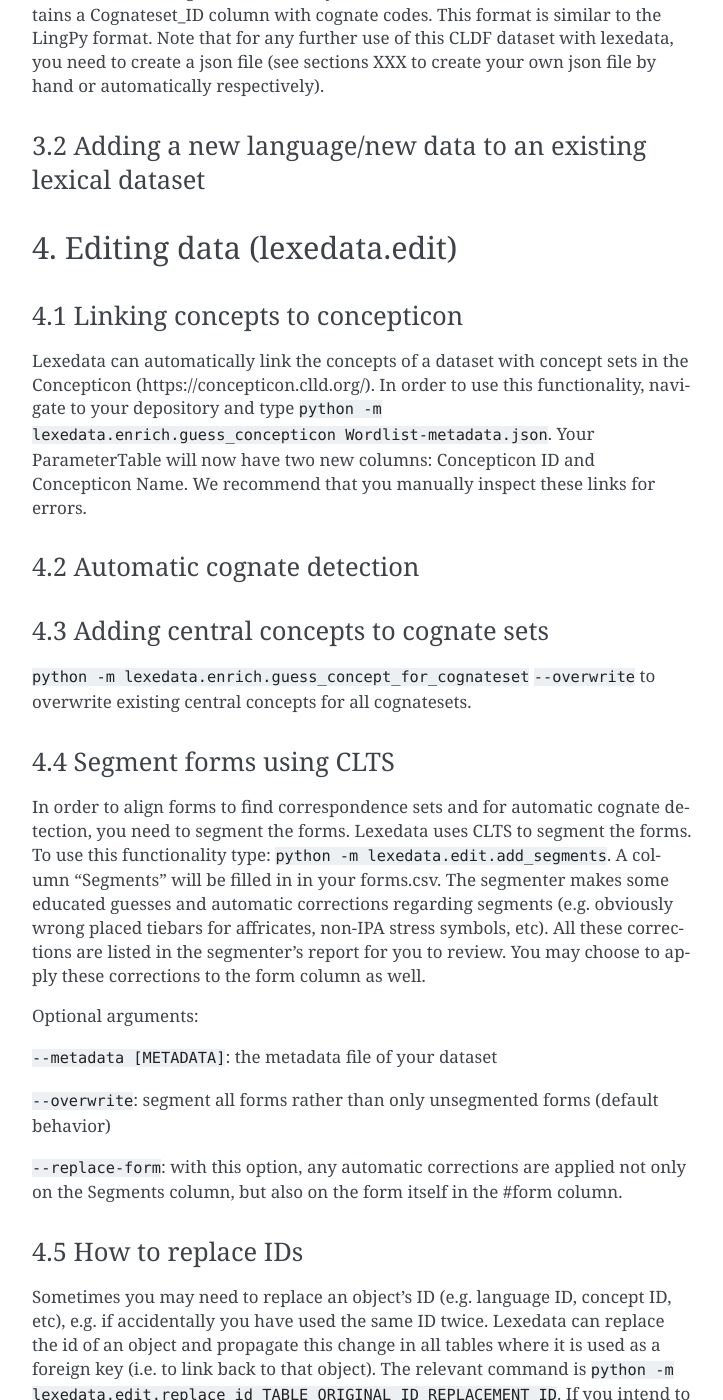
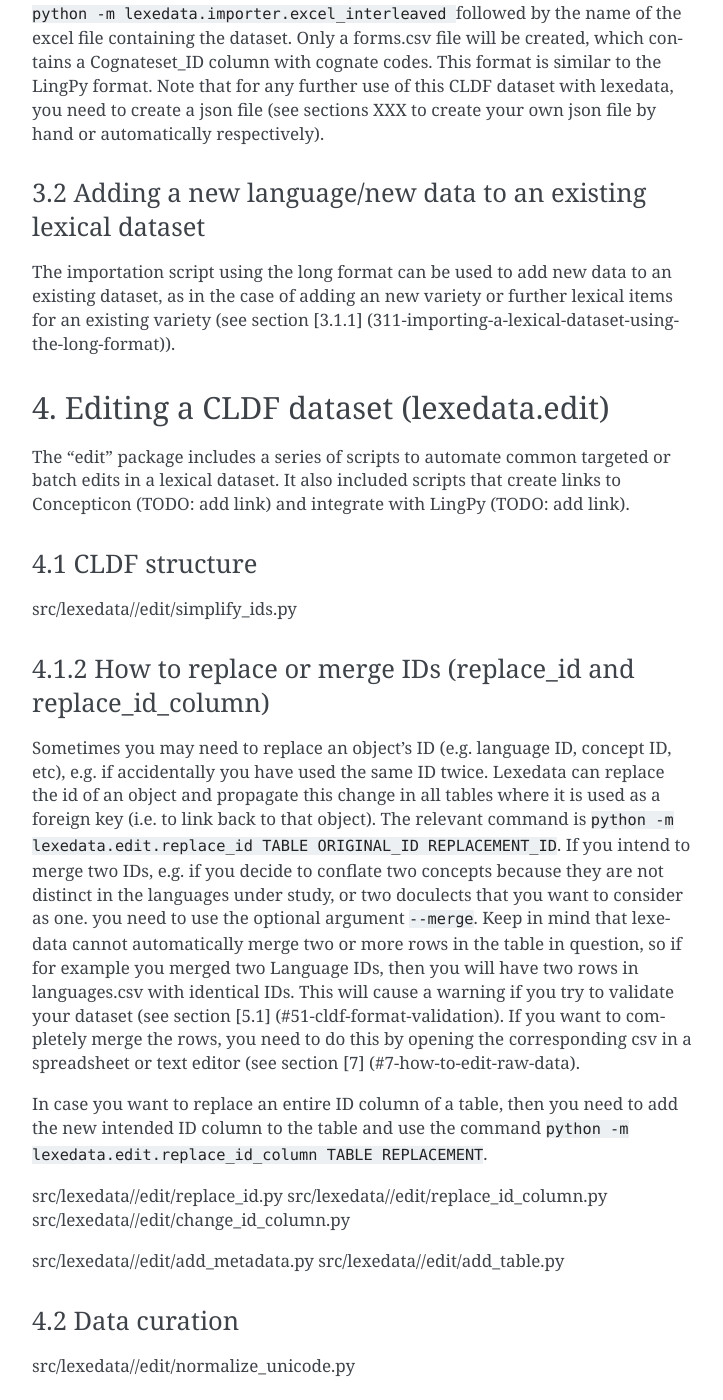
Before and after one commit to lexedata/lexedata, a Sphinx documentation site: the page built from docs/Manual.md, in a window 1280 px wide and 1400 px high, scrolled down 9717 px. Shown: the whole window, without its empty margins (388-1111 px from the left). Built offline with Sphinx 7.4.7, drawn with Linux system fonts in a browser that asks for light colours; some of the changed text lies outside the part shown.

Commit message:
Reorganized lexedata.edit. Fixed help of add_concepticon and add_segments

````diff
--- a/docs/Manual.md
+++ b/docs/Manual.md
@@ -198,38 +198,54 @@
 ```python -m lexedata.importer.excel_interleaved ``` followed by the name of the excel file containing the dataset. Only a forms.csv file will be created, which contains a Cognateset_ID column with cognate codes. This format is similar to the LingPy format. Note that for any further use of this CLDF dataset with lexedata, you need to create a json file (see sections XXX to create your own json file by hand or automatically respectively).
 
 ### 3.2 Adding a new language/new data to an existing lexical dataset
+The importation script using the long format can be used to add new data to an existing dataset, as in the case of adding an new variety or further lexical items for an existing variety (see section [3.1.1] (311-importing-a-lexical-dataset-using-the-long-format)).
+
+## 4. Editing a CLDF dataset (lexedata.edit)
+The "edit" package includes a series of scripts to automate common targeted or batch edits in a lexical dataset. It also included scripts that create links to Concepticon (TODO: add link) and integrate with LingPy (TODO: add link).
+
+### 4.1 CLDF structure
+src/lexedata//edit/simplify_ids.py
+
+### 4.1.2 How to replace or merge IDs (replace_id and replace_id_column)
+Sometimes you may need to replace an object's ID (e.g. language ID, concept ID, etc), e.g. if accidentally you have used the same ID twice. Lexedata can replace the id of an object and propagate this change in all tables where it is used as a foreign key (i.e. to link back to that object). The relevant command is ```python -m lexedata.edit.replace_id TABLE ORIGINAL_ID REPLACEMENT_ID```. If you intend to merge two IDs, e.g. if you decide to conflate two concepts because they are not distinct in the languages under study, or two doculects that you want to consider as one. you need to use the optional argument ```--merge```. Keep in mind that lexedata cannot automatically merge two or more rows in the table in question, so if for example you merged two Language IDs, then you will have two rows in languages.csv with identical IDs. This will cause a warning if you try to validate your dataset (see section [5.1] (#51-cldf-format-validation). If you want to completely merge the rows, you need to do this by opening the corresponding csv in a spreadsheet or text editor (see section [7] (#7-how-to-edit-raw-data).
+
+In case you want to replace an entire ID column of a table, then you need to add the new intended ID column to the table and use the command ```python -m lexedata.edit.replace_id_column TABLE REPLACEMENT```.
+
+src/lexedata//edit/replace_id.py
+src/lexedata//edit/replace_id_column.py
+src/lexedata//edit/change_id_column.py
+
+src/lexedata//edit/add_metadata.py
+src/lexedata//edit/add_table.py
+
+### 4.2 Data curation
+src/lexedata//edit/normalize_unicode.py
+
+#### 4.2.2 Segment forms (add_segments)
+In order to align forms to find correspondence sets and for automatic cognate detection, you need to segment the forms included in your dataset. Lexedata can do this automatically using CLTS (TODO: add link). To use this functionality type: ```python -m lexedata.edit.add_segments TRANCRIPTION_COLUMN```, where transcription column refers to the column that contains the forms to be segmented (the #form column by default). A column "Segments" will be added to your FormTable. The segmenter makes some educated guesses and automatic corrections regarding segments (e.g. obviously wrong placed tiebars for affricates, non-IPA stress symbols, etc). All these corrections are listed in the segmenter's report for you to review. You may choose to apply these corrections to the form column as well, using the switch `--replace_form`.
 
 
-## 4. Editing data (lexedata.edit)
+src/lexedata//edit/add_singleton_cognatesets.py
+src/lexedata//edit/merge_homophones.py
+src/lexedata//edit/add_status_column.py
 
-### 4.1 Linking concepts to concepticon
-Lexedata can automatically link the concepts of a dataset with concept sets in the Concepticon (https://concepticon.clld.org/). In order to use this functionality, navigate to your depository and type ```python -m lexedata.enrich.guess_concepticon Wordlist-metadata.json```.
-Your ParameterTable will now have two new columns: Concepticon ID and Concepticon Name. We recommend that you manually inspect these links for errors.
+### 4.3 LingPy integration
+### 4.3.1 Automatic cognate detection (detect_cognates)
+src/lexedata//edit/align.py
+src/lexedata//edit/add_cognate_table.py
+This takes LingPy smooshed form and cognate table as an input and makes a separate cognate table. The interleaved script makes a metadata free forms.csv like this.
 
+### 4.4 Concepticon integration
 
-### 4.2 Automatic cognate detection
+#### 4.4.1 Linking concepts to Concepticon (add_concepticon)
+Lexedata can automatically link the concepts present in a dataset with concept sets in the Concepticon (https://concepticon.clld.org/). The relevant command is ```python -m lexedata.edit.add_concepticon```.
+Your ParameterTable will now have a new columns: Concepticon ID, with the corresponding ID of a concept set in Concepticon. We recommend that you manually inspect these links for errors. In order to facilitate this task, you can also add columns for the concept set name (`--add_concept_set_name`) and the concepticon definition (`--add_definitions`). Finally, if your ParameterTable contains a Status Column (see section [4.2.5]), any links to the Concepticon will be tagged as automatic, or you can define a custom message using `--status_update "STATUS UPDATE"`.
 
-### 4.3 Adding central concepts to cognate sets
+### 4.4.2 Adding central concepts to cognate sets (add_central_concepts)
 ```python -m lexedata.enrich.guess_concept_for_cognateset```
 ```--overwrite``` to overwrite existing central concepts for all cognatesets.
 
-### 4.4 Segment forms using CLTS
-In order to align forms to find correspondence sets and for automatic cognate detection, you need to segment the forms. Lexedata uses CLTS to segment the forms. To use this functionality type: ```python -m lexedata.edit.add_segments```. A column "Segments" will be filled in in your forms.csv. The segmenter makes some educated guesses and automatic corrections regarding segments (e.g. obviously wrong placed tiebars for affricates, non-IPA stress symbols, etc). All these corrections are listed in the segmenter's report for you to review. You may choose to apply these corrections to the form column as well.
 
-Optional arguments:
-
-```--metadata [METADATA]```: the metadata file of your dataset
-
-```--overwrite```: segment all forms rather than only unsegmented forms (default behavior)
-
-```--replace-form```: with this option, any automatic corrections are applied not only on the Segments column, but also on the form itself in the #form column.
-
-<!-- Should this section be before the automatic cognate detection? Or when the automatic cognate detection is done it automatically segments as well? Finally, should we add more info about CLTS? Do you like this way of listing stuff? should I do it everywhere?-->
-
-### 4.5 How to replace IDs
-Sometimes you may need to replace an object's ID (e.g. language ID, concept ID, etc), e.g. if accidentally you have used the same ID twice. Lexedata can replace the id of an object and propagate this change in all tables where it is used as a foreign key (i.e. to link back to that object). The relevant command is ```python -m lexedata.edit.replace_id TABLE ORIGINAL_ID REPLACEMENT_ID```. If you intend to merge two IDs, e.g. if you decide to conflate two concepts because they are not distinct in the languages under study, or two doculects that you want to consider as one. you need to use the optional argument ```--merge```. Keep in mind that lexedata cannot automatically merge two or more rows in the table in question, so if for example you merged two Language IDs, then you will have two rows in languages.csv with identical IDs. This will cause a warning if you try to validate your dataset (see section [5.1] (#51-cldf-format-validation). If you want to completely merge the rows, you need to do this by opening the corresponding csv in a spreadsheet or text editor (see section [7] (#7-how-to-edit-raw-data).
-
-In case you want to replace an entire ID column of a table, then you need to add the new intended ID column to the table and use the command ```python -m lexedata.edit.replace_id_column TABLE REPLACEMENT```.
 
 ## 5. Reporting and checking data integrity (lexedata.report)
 ### 5.1 CLDF format validation
````
Also changed, not shown: other parts of docs/Manual.md (+1 -1 lines), 2 other files.
